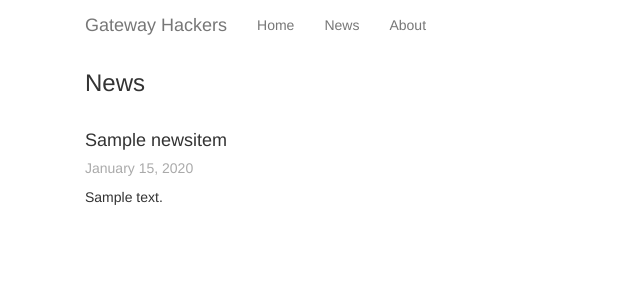
After one commit to inchingforward/gh, a Django app: page /news/ in a window 1280 px wide. The commit adds this page. Shown: the top 300 px of the page, without its empty margins (0-640 px from the left). Run offline with Django 3.2, Linux system fonts and the light colour scheme; tables that the repository leaves empty hold one stand-in row (values such as "Sample post"); parts of the project's set-up code (start-up, migrations or seed data) failed here and were passed over.

Commit message:
Added news.

```diff
--- a/gh/gh/settings.py
+++ b/gh/gh/settings.py
@@ -115,8 +115,10 @@ INSTALLED_APPS = (
     'django.contrib.messages',
     'django.contrib.staticfiles',
     'django.contrib.admin',
+    'django.contrib.markup',
     'south',
     'posts',
+    'news',
 )
 
 TEMPLATE_CONTEXT_PROCESSORS = (
--- a/gh/gh/urls.py
+++ b/gh/gh/urls.py
@@ -1,14 +1,14 @@
 from django.conf.urls import patterns, include, url
 from django.views.generic import TemplateView
 from django.contrib import admin
+from .views import index
 
 
 admin.autodiscover()
 
 urlpatterns = patterns('',
-    # Examples:
-    (r'^$', TemplateView.as_view(template_name="index.html")),
-    (r'^about/', TemplateView.as_view(template_name="about.html")),
-
+    url(r'^$', index, name='index'),
+    url(r'^about/', TemplateView.as_view(template_name="about.html")),
     url(r'^admin/', include(admin.site.urls)),
+    url(r'^news/', include('news.urls')),
 )
--- /dev/null
+++ b/gh/news/admin.py
@@ -0,0 +1,5 @@
+from django.contrib import admin
+from .models import NewsItem
+
+
+admin.site.register(NewsItem)
--- /dev/null
+++ b/gh/news/models.py
@@ -0,0 +1,18 @@
+from django.db import models
+from django.contrib.auth.models import User
+
+
+class NewsItem(models.Model):
+    title = models.CharField(max_length=200)
+    details = models.TextField(blank=True)
+    user = models.ForeignKey(User)
+    created = models.DateTimeField(auto_now_add=True)
+
+    class Meta:
+        ordering = ['-created']
+
+    def __unicode__(self):
+        return self.title
+
+    def get_absolute_url(self):
+        return reverse('news_item', kwargs={'pk': self.pk})
--- /dev/null
+++ b/gh/news/urls.py
@@ -0,0 +1,7 @@
+from django.conf.urls import patterns, url
+from .views import NewsItemList
+
+
+urlpatterns = patterns('',
+    url(r'^$', NewsItemList.as_view(), name='news-index'),
+)
--- /dev/null
+++ b/gh/news/views.py
@@ -0,0 +1,6 @@
+from django.views.generic import ListView
+from .models import NewsItem
+
+
+class NewsItemList(ListView):
+    model = NewsItem
--- a/gh/static/css/gh.css
+++ b/gh/static/css/gh.css
@@ -1,5 +1,5 @@
 .content {
-    margin-top: 30px;
+
 }
 
 .navbar {
@@ -11,6 +11,10 @@
     margin-left: 15px;
 }
 
-#about {
-    width: 500px;
+#news h4 {
+    margin-top: 35px;
 }
+
+#news h5 {
+    color: #aaa;
+}
--- a/gh/templates/index.html
+++ b/gh/templates/index.html
@@ -1,4 +1,5 @@
 {% extends "layout.html" %}
+{% load markup %}
 
 {% block preamble %}
 <!--
--- a/gh/templates/layout.html
+++ b/gh/templates/layout.html
@@ -23,6 +23,7 @@
         <div class="navbar-collapse collapse">
             <ul class="nav navbar-nav">
                 <li><a href="/">Home</a></li>
+                <li><a href="/news/">News</a></li>
                 <li><a href="/about/">About</a></li>
             </ul>
         </div>
--- /dev/null
+++ b/gh/templates/news/newsitem_list.html
@@ -0,0 +1,13 @@
+{% extends "layout.html" %}
+{% load markup %}
+
+{% block content %}
+<div id="news">
+<h3>News</h3>
+{% for news_item in object_list %}
+    <h4>{{ news_item.title }}</h2>
+    <h5>{{ news_item.created|date:"F d, Y" }}</h3>
+    {{ news_item.details|markdown }}
+{% endfor %}
+</div>
+{% endblock %}
--- a/requirements.txt
+++ b/requirements.txt
@@ -1,4 +1,5 @@
 Django==1.5.4
+Markdown==2.3.1
 South==0.8.2
 Unipath==1.0
 dj-database-url==0.2.2
```
Also changed, not shown: gh/gh/views.py (added, +8 -0 lines), gh/news/tests.py (added, +16 -0 lines), gh/news/__init__.py (added), gh/news/migrations/0001_initial.py (added), gh/news/migrations/__init__.py (added).
